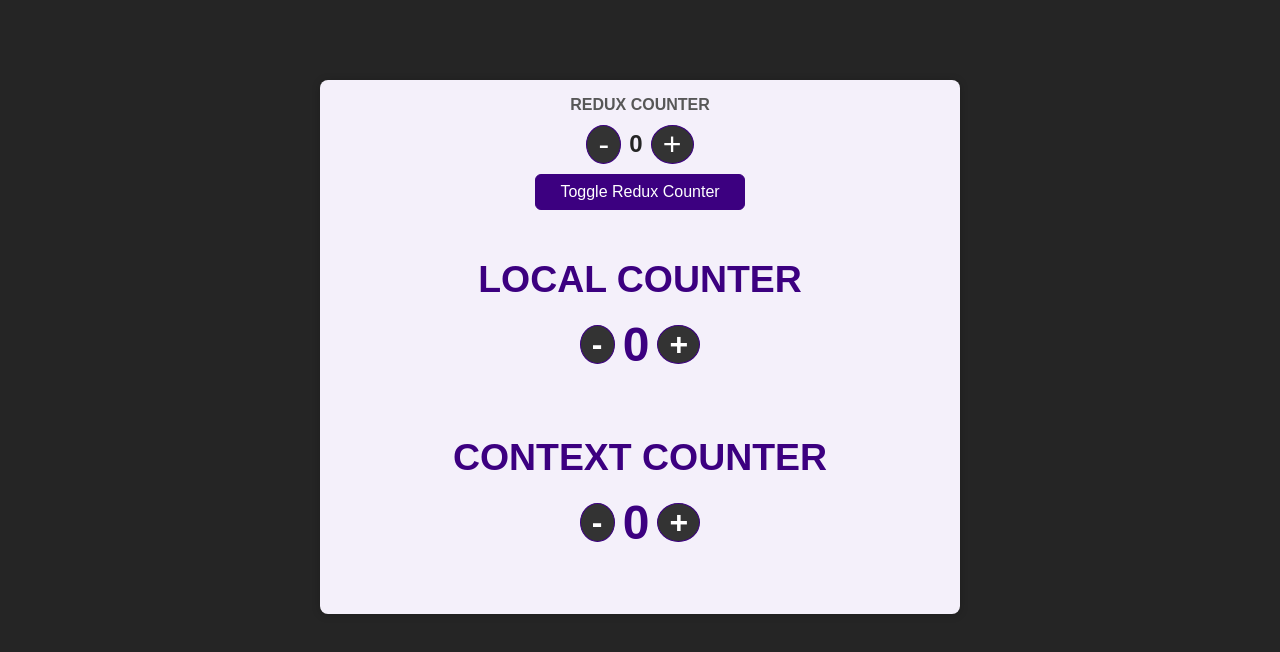
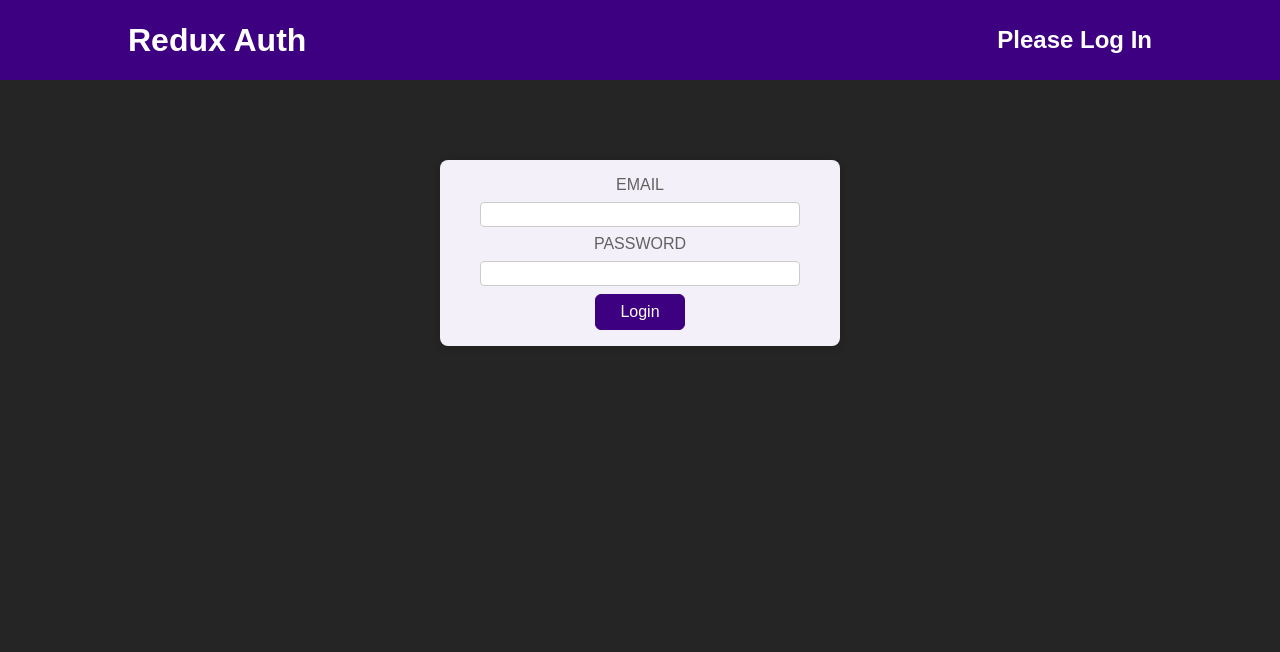
Before and after one commit to AndrewJacobVlietstra/state-management-exercises, a React (Create React App) app: page / in a window 1280 px wide. Shown: the top 652 px of the page. Built offline with nearby package versions, Linux system fonts and the light colour scheme.

Commit message:
Added login logout functionality, conditionally render components when loggedin and wrote an additional redux userSlice to handle userstate and logic for logging in and out

```diff
--- a/src/App.js
+++ b/src/App.js
@@ -1,12 +1,29 @@
-import Counter from './components/Counter';
-import CounterContext from './context/counterContext';
+import Counter from "./components/Counter";
+import Header from "./components/Header";
+import Auth from "./components/Auth";
+import UserProfile from "./components/UserProfile";
+import CounterContext from "./context/counterContext";
 
+import { useSelector } from "react-redux";
 
 function App() {
+  const userState = useSelector((state) => state.user);
+  console.log(userState);
+
   return (
-    <CounterContext>
-      <Counter />
-    </CounterContext>
+    <>
+      <Header />
+      {userState.isLoggedIn ? null : <Auth />}
+
+      {userState.isLoggedIn ? (
+        <>
+          <UserProfile />
+          <CounterContext>
+            <Counter />
+          </CounterContext>
+        </>
+      ) : null}
+    </>
   );
 }
 
--- a/src/components/Auth.js
+++ b/src/components/Auth.js
@@ -1,19 +1,61 @@
+import { useRef, useState } from 'react';
+import { useDispatch, useSelector } from 'react-redux';
 import classes from './Auth.module.css';
+import { userActions } from '../redux/reducers/userSlice';
 
 const Auth = () => {
+
+  const userState = useSelector(state => state.user);
+  const dispatch = useDispatch();
+
+  const errorMessageRef = useRef(null);
+  const [inputError, setInputError] = useState(false);
+
+  const [inputState, setInputState] = useState({email: '', password: ''});
+
+  const inputChangeHandler = (e) => {
+    const { id, value } = e.target;
+
+    setInputState(state => ({...state, [id]: value}));
+  };
+
+  const handleInputError = (errorMessage, errorTime) => {
+    if (typeof errorMessage !== 'string' || typeof errorTime !== 'number') { return console.log('Invalid Input type, message must be string, time must be number') }
+    errorMessageRef.current.innerText = errorMessage;
+    setInputError(state => true);
+
+    setTimeout(() => {
+      setInputError(state => false);
+    }, errorTime);
+  }
+
+  const logInHandler = (e) => {
+    e.preventDefault();
+
+    if (inputState.email.length === 0 || inputState.password.length === 0) {
+      return handleInputError('Please enter email and/or password', 5000);
+    }
+    if (inputState.password != '123') {
+      return handleInputError('Invalid Password! Password is 123', 5000);
+    }
+
+    dispatch(userActions.logUserIn(inputState.email));
+  };
+
   return (
     <main className={classes.auth}>
       <section>
         <form>
           <div className={classes.control}>
             <label htmlFor='email'>Email</label>
-            <input type='email' id='email' />
+            <input type='email' id='email' value={inputState.email} onChange={inputChangeHandler} />
           </div>
           <div className={classes.control}>
             <label htmlFor='password'>Password</label>
-            <input type='password' id='password' />
+            <input type='password' id='password' value={inputState.password} onChange={inputChangeHandler} />
           </div>
-          <button>Login</button>
+          <button onClick={logInHandler}>Login</button>
+          <p className={inputError ? classes.showErrorText : classes.hideErrorText} ref={errorMessageRef}></p>
         </form>
       </section>
     </main>
--- a/src/components/Auth.module.css
+++ b/src/components/Auth.module.css
@@ -27,3 +27,12 @@
   padding: 0.25rem;
   border: 1px solid #ccc;
 }
+
+.showErrorText {
+  display: block;
+  color: salmon;
+}
+
+.hideErrorText {
+  display: none;
+}
--- a/src/components/Counter.js
+++ b/src/components/Counter.js
@@ -1,5 +1,5 @@
 import classes from './Counter.module.css';
-import { useState, useContext } from 'react';
+import { useState, useContext, useEffect } from 'react';
 import { useSelector, useDispatch } from 'react-redux';
 import { incrementCounter, decrementCounter, toggleReduxCounter } from '../redux/reducers/counterSlice';
 import { counterContext } from '../context/counterContext';
@@ -19,8 +19,12 @@
   };
 
   // Context counter state
-  const { contextCounter, setContextCounter } = useContext(counterContext);
-  console.log(contextCounter);
+  const { contextState, contextDispatch } = useContext(counterContext);
+
+  useEffect(() => {
+    contextDispatch({type: 'increment', payload: 10})
+  }, [])
+
 
   return (
     <main className={classes.counter}>
@@ -36,22 +40,18 @@
       : null}
       <button onClick={toggleCounterHandler}>Toggle Redux Counter</button>
 
-      <div className={classes.value}>
       <h3 className={classes.localCounterTitle}>LOCAL COUNTER</h3>
       <div className={classes.counterInfoContainer}>
         <button className={classes.counterButton} onClick={ () => setLocalCounter(currentVal => currentVal - 1) }>-</button>
         <h2 className={classes.counterCountValue}>{localCounter}</h2>
         <button className={classes.counterButton} onClick={ () => setLocalCounter(currentVal => currentVal + 1) }>+</button>
       </div>
-      </div>
 
-      <div className={classes.value}>
       <h3 className={classes.localCounterTitle}>CONTEXT COUNTER</h3>
       <div className={classes.counterInfoContainer}>
-          <button className={classes.counterButton} onClick={ () => setContextCounter(currentVal => currentVal - 1) }>-</button>
-          <h2 className={classes.counterCountValue}>{contextCounter}</h2>
-          <button className={classes.counterButton} onClick={ () => setContextCounter(currentVal => currentVal + 1) }>+</button>
-        </div>
+        <button className={classes.counterButton} onClick={ () => contextDispatch({ type: 'decrement', payload: 1 }) }>-</button>
+        <h2 className={classes.counterCountValue}>{contextState}</h2>
+        <button className={classes.counterButton} onClick={ () => contextDispatch({ type: 'increment', payload: 1 }) }>+</button>
       </div>
     </main>
   );
--- a/src/components/Header.js
+++ b/src/components/Header.js
@@ -1,9 +1,19 @@
 import classes from './Header.module.css';
+import { useDispatch, useSelector } from 'react-redux';
+import { userActions } from '../redux/reducers/userSlice';
 
 const Header = () => {
+  const userState = useSelector(state => state.user);
+  const dispatch = useDispatch();
+
+  const handleLogUserOut = () => {
+    return dispatch(userActions.logUserOut());
+  };
+
   return (
     <header className={classes.header}>
       <h1>Redux Auth</h1>
+      {userState.isLoggedIn ?
       <nav>
         <ul>
           <li>
@@ -13,10 +23,10 @@
             <a href='/'>My Sales</a>
           </li>
           <li>
-            <button>Logout</button>
+            <button onClick={handleLogUserOut}>Logout</button>
           </li>
         </ul>
-      </nav>
+      </nav> : <h2>Please Log In</h2>}
     </header>
   );
 };
--- a/src/components/UserProfile.js
+++ b/src/components/UserProfile.js
@@ -1,9 +1,12 @@
 import classes from './UserProfile.module.css';
+import { useSelector } from 'react-redux';
 
 const UserProfile = () => {
+  const userState = useSelector((state) => state.user);
   return (
     <main className={classes.profile}>
       <h2>My User Profile</h2>
+      <span>Welcome, {userState.userName}</span>
     </main>
   );
 };
--- a/src/context/counterContext.js
+++ b/src/context/counterContext.js
@@ -1,13 +1,27 @@
-import { createContext, useState } from "react";
+import { createContext, useState, useReducer } from "react";
 
 export const counterContext = createContext();
 
+const counterContextReducer = (state, action) => {
+  switch (action.type) {
+    case 'increment':
+      return state + action.payload;
+
+    case 'decrement':
+      return state - action.payload;
+
+    default:
+      return state;
+  }
+};
+
 
 const CounterContext = ({ children }) => {
-  const [contextCounter, setContextCounter] = useState(0);
+  // const [contextCounter, setContextCounter] = useState(0);
+  const [contextState, contextDispatch] = useReducer(counterContextReducer, 0);
 
   return (
-    <counterContext.Provider value={ { contextCounter, setContextCounter } }>
+    <counterContext.Provider value={ { contextState, contextDispatch } }>
       {children}
     </counterContext.Provider>
   );
--- /dev/null
+++ b/src/redux/reducers/userSlice.js
@@ -0,0 +1,17 @@
+import { createSlice } from "@reduxjs/toolkit";
+
+const userSlice = createSlice({
+  name: 'user',
+  initialState: { userName: '', isLoggedIn: false},
+  reducers: {
+    logUserIn(state, action) {
+      return {...state, userName: action.payload, isLoggedIn: true};
+    },
+    logUserOut(state, action) {
+      return {...state, userName: '', isLoggedIn: false};
+    },
+  }
+});
+
+export const userActions = userSlice.actions;
+export default userSlice.reducer;
--- a/src/redux/store.js
+++ b/src/redux/store.js
@@ -1,8 +1,10 @@
 import { configureStore } from '@reduxjs/toolkit';
 import counterSliceReducer from './reducers/counterSlice';
+import userSliceReducer from './reducers/userSlice';
 
 export const store = configureStore({
   reducer: {
-    counter: counterSliceReducer
+    counter: counterSliceReducer,
+    user: userSliceReducer
   }
 });
```
Lines whose indentation alone changed are shown as unchanged.
